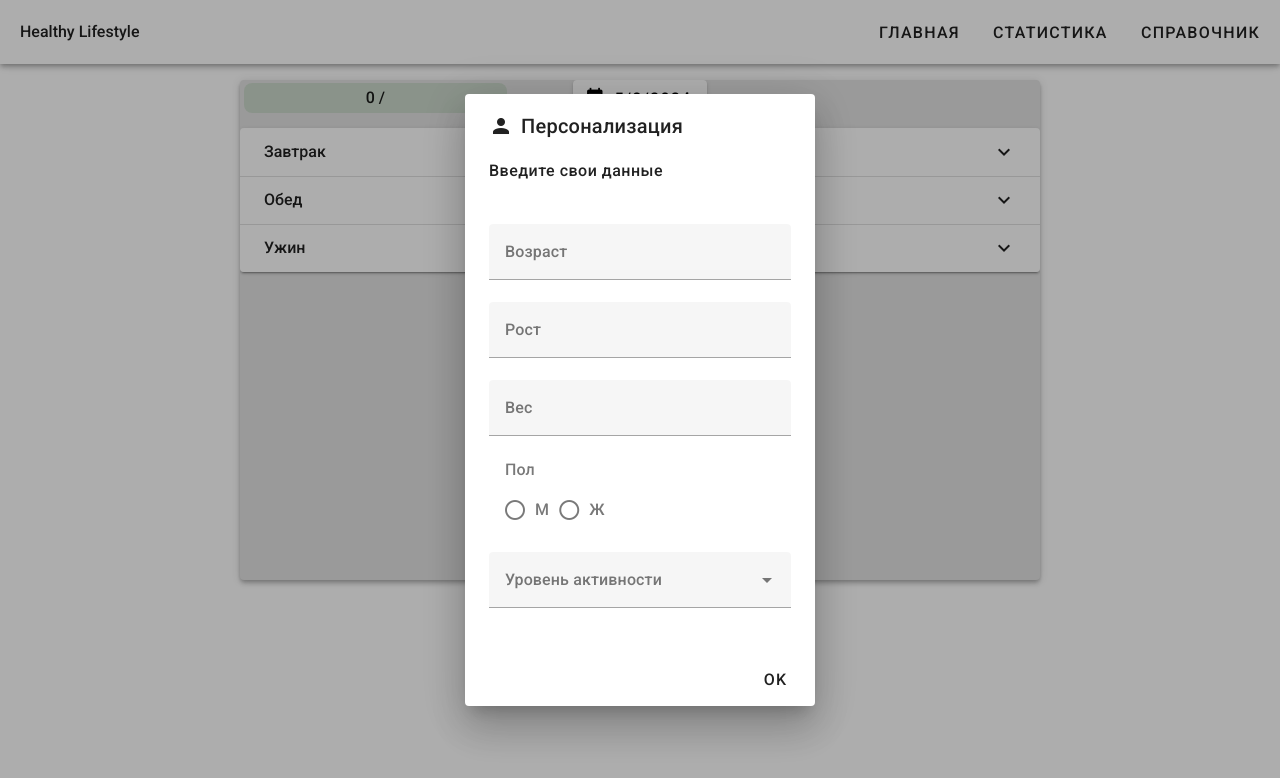
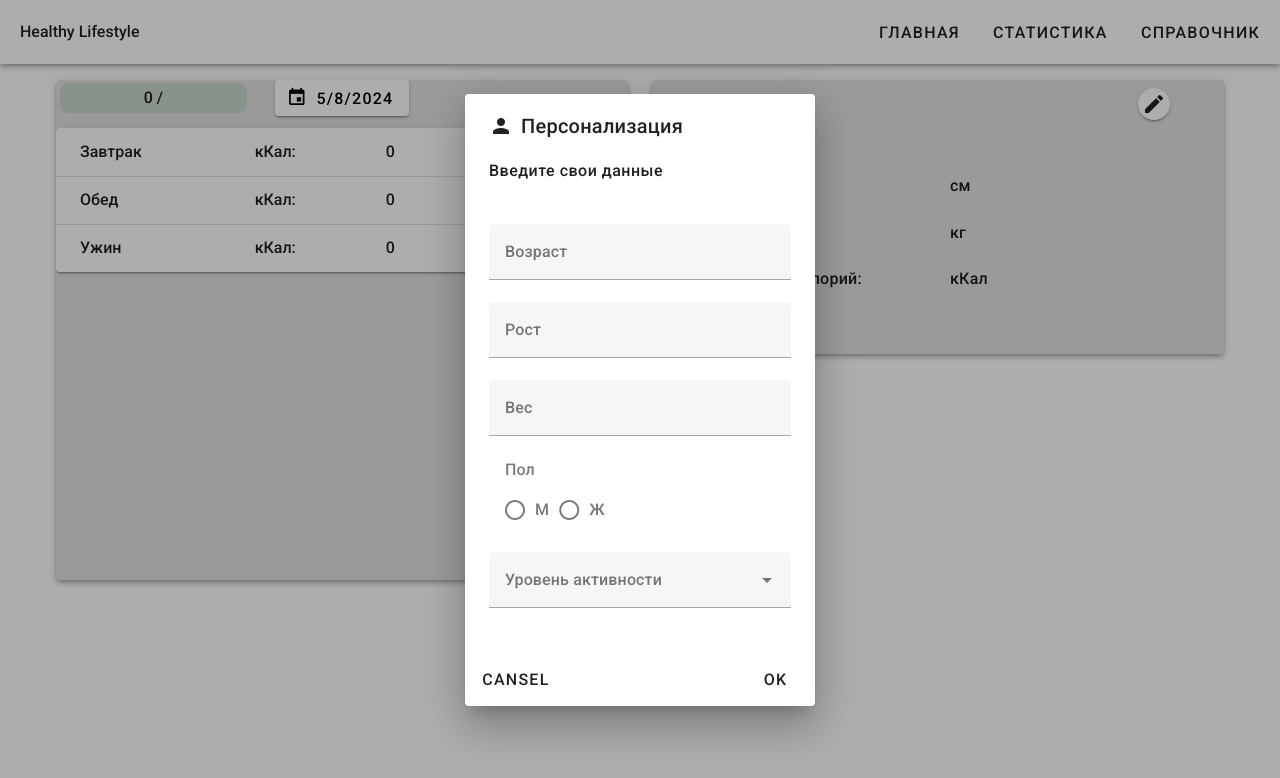
Before and after one commit to Lyashka/Healthy_lifestyle_Strapi, a Vue app: page / in a window 1280 px wide. Shown: the top 778 px of the page. Built offline with nearby package versions, Linux system fonts and the light colour scheme.

Commit message:
add edit personalization

```diff
--- a/src/App.vue
+++ b/src/App.vue
@@ -17,7 +17,7 @@
   </v-app-bar>
 
   <v-main>
-    <Personalization v-if="statusMenuPersonalization"/>
+    <Personalization v-if="statusMenu"/>
     <RouterView />
   </v-main>
 
@@ -26,19 +26,22 @@
 
 <script setup>
 import { RouterView, RouterLink } from 'vue-router'
-import { onMounted, ref } from 'vue'
-
-import { useCalendarDaysStore } from './stores/calendarDays'
-
+import { onMounted, ref, computed } from 'vue'
 
 import Personalization from './components/Personalization.vue';
 
-const statusMenuPersonalization = ref(true)
+import { usePersonalizationDataStore } from '@/stores/personalizationData';
+const personalizationDataStore = usePersonalizationDataStore()
+const { setStatusMenuPersonalization, getStatusMenuPersonalization } = personalizationDataStore
+
+const statusMenu = computed(() => {
+  return getStatusMenuPersonalization()
+})
 onMounted(() => {
   if(localStorage.getItem('personalization')){
-    statusMenuPersonalization.value = false
+    setStatusMenuPersonalization(false)
   }else{
-    statusMenuPersonalization.value = true
+    setStatusMenuPersonalization(true)
   }
 })
 
--- a/src/components/Personalization.vue
+++ b/src/components/Personalization.vue
@@ -38,13 +38,16 @@
           label="Уровень активности"
           :items="listItemsForSelect"
         />
-        <!--const arr = [{title : '' , props: {subtitle: ''}}] -->
       </v-card-text>
       <template v-slot:actions>
         <v-btn
+          text="Cansel"
+          @click="closePersonalization"
+        />
+        <v-btn
           class="ms-auto"
           text="Ok"
-          @click="closePersonalization"
+          @click="savePersonalization"
         />
       </template>
     </v-card>
@@ -56,7 +59,7 @@ import { ref } from 'vue'
 
 import { usePersonalizationDataStore } from '@/stores/personalizationData';
 const personalizationDataStore = usePersonalizationDataStore()
-const { updatePersonalization } = personalizationDataStore
+const { updatePersonalization, setStatusMenuPersonalization } = personalizationDataStore
 
 const dialog = ref(true)
 
@@ -72,26 +75,44 @@ const listItemsForSelect = [
   {
     title : 'Минимальная активность',
     props: {
-      subtitle: 's'
+      subtitle: 'Сидячая работа, не требующая значительных физических нагрузок'
     }
   },
   {
-    title : 'Минимальная активность',
+    title : 'Слабый уровень активности',
     props: {
-      subtitle: 's'
+      subtitle: 'Интенсивные упражнения не менее 20 минут один-три раза в неделю'
+    }
+  },
+  {
+    title : 'Умеренный уровень активности',
+    props: {
+      subtitle: 'Интенсивная тренировка не менее 30-60 мин три-четыре раза в неделю'
+    }
+  },
+  {
+    title : 'Тяжелая или трудоемкая активность',
+    props: {
+      subtitle: 'Интенсивные упражнения и занятия спортом 5-7 дней в неделю'
+    }
+  },
+  {
+    title : 'Экстремальный уровень',
+    props: {
+      subtitle: 'Включает чрезвычайно активные и/или очень энергозатратные виды деятельности'
     }
   }
 ]
-// ['Минимальная активность',
-//                   'Слабый уровень активности',
-//                   'Умеренный уровень активности',
-//                   'Тяжелая или трудоемкая активность',
-//                   'Экстремальный уровень'
-//                   ]
+
+function savePersonalization() {
+  calculateCalories()
+  dialog.value = false
+  setStatusMenuPersonalization(false)
+}
 
 function closePersonalization() {
-    calculateCalories()
-    dialog.value = false
+  dialog.value = false
+  setStatusMenuPersonalization(false)
 }
 
 function calculateCalories() {
@@ -129,6 +150,7 @@ function getActivityParameter() {
         case 'Тяжелая или трудоемкая активность':
             parameterValue = 1.7
             break
+
         case 'Экстремальный уровень':
             parameterValue = 1.9
             break
--- a/src/components/charts/BarComponent.vue
+++ b/src/components/charts/BarComponent.vue
@@ -22,7 +22,6 @@ const props = defineProps({
 
   const chartData = ref(props.data)
 
-  const borderLineValue = ref(getPersonalization().needingCalories)
   const chartOptions = computed ( () => {
     return {
       elements: {
@@ -42,11 +41,10 @@ const props = defineProps({
           annotations: {
             line: {
               type: 'line',
-              yMin: borderLineValue.value,
-              yMax: borderLineValue.value,
+              yMin: getPersonalization().needingCalories,
+              yMax: getPersonalization().needingCalories,
               borderColor: 'red',
               borderWidth: 2,
-
             }
           }
         }
@@ -61,4 +59,5 @@ watch(chartData.value, () => {
                     }
 })
 
+
 </script>
--- a/src/stores/personalizationData.js
+++ b/src/stores/personalizationData.js
@@ -3,18 +3,27 @@ import { defineStore } from 'pinia'
 
 export const usePersonalizationDataStore = defineStore('personalizationData', () => {
     const personalization = ref({})
+    const statusMenuPersonalization = ref(false)
+
+    function setStatusMenuPersonalization(value) {
+        statusMenuPersonalization.value = value
+    }
+    function getStatusMenuPersonalization(){
+        return statusMenuPersonalization.value
+    }
 
     function updatePersonalization(newPerson) {
         personalization.value = newPerson
         localStorage.setItem('personalization', JSON.stringify(personalization.value))
     }
     function getPersonalization(){
-        if(localStorage.getItem('personalization')){
-            personalization.value = JSON.parse(localStorage.getItem('personalization'))
-        }
         return personalization.value
     }
+
     return {
+        setStatusMenuPersonalization,
+        getStatusMenuPersonalization,
+
         updatePersonalization,
         getPersonalization
     }
--- a/src/views/GuidePage.vue
+++ b/src/views/GuidePage.vue
@@ -86,8 +86,10 @@
     </v-dialog>
   </v-card-text>
 
-  <div v-if="loader" class="text-center">
-    <v-progress-circular  indeterminate></v-progress-circular>
+  <div v-if="loader" class="text-center mb-2">
+    <v-progress-circular  indeterminate :width="4"></v-progress-circular>
+  </div>
+  <div v-else class="mb-9">
   </div>
   <v-data-table
     :headers="headers"
--- a/src/views/MainPage.vue
+++ b/src/views/MainPage.vue
@@ -1,7 +1,7 @@
 <template>
   <div class="mx-auto ">
     <v-container>
-    <v-row no-gutters>
+    <v-row  style="display: flex; flex-wrap: wrap;">
       <v-col>
         <v-card
           max-width="800px"
@@ -121,6 +121,74 @@
           </v-expansion-panels>
         </v-card>
       </v-col>
+
+      <v-col>
+        <v-card
+          max-width="800px"
+          min-width="300px"
+          min-height="250px"
+          class="mx-auto"
+          style="background-color:rgb(228,228,228);"
+          elevation="4"
+        >
+          <v-card-title>
+            <v-row>
+              <v-col>
+                Ваши данные
+              </v-col>
+              <v-col cols="2">
+                <v-btn
+                  size="x-small"
+                  icon="mdi-pencil"
+                  @click="openMenuPersonalization"
+                />
+              </v-col>
+            </v-row>
+          </v-card-title>
+          <v-card-text>
+            <v-row>
+              <v-col >
+                Возраст:
+              </v-col>
+              <v-col>
+                {{ age }}
+              </v-col>
+            </v-row>
+            <v-row>
+              <v-col >
+                Рост:
+              </v-col>
+              <v-col>
+                {{ height }} см
+              </v-col>
+            </v-row>
+            <v-row>
+              <v-col>
+                Вес:
+              </v-col>
+              <v-col>
+                {{ weight }} кг
+              </v-col>
+            </v-row>
+            <v-row>
+              <v-col>
+                Дневная норма калорий:
+              </v-col>
+              <v-col>
+                {{ needingCalories }} кКал
+              </v-col>
+            </v-row>
+            <v-row>
+              <v-col>
+                Активность:
+              </v-col>
+              <v-col>
+                {{ activity }}
+              </v-col>
+            </v-row>
+          </v-card-text>
+        </v-card>
+      </v-col>
     </v-row>
   </v-container>
   </div>
@@ -136,7 +204,7 @@ import food_rations from '../data/food_rations.json'
 
 import { usePersonalizationDataStore } from '@/stores/personalizationData';
 const personalizationDataStore = usePersonalizationDataStore()
-const { getPersonalization, updatePersonalization } = personalizationDataStore
+const { getPersonalization, updatePersonalization,  setStatusMenuPersonalization, getStatusMenuPersonalization } = personalizationDataStore
 
 import { useCalendarDaysStore } from '../stores/calendarDays'
 const calendarDaysStore = useCalendarDaysStore()
@@ -147,12 +215,32 @@ const rations = ref([]);
 const data = ref(getDataForDay())
 const progressLinerValue = ref(0)
 
+const age = computed(() => {
+  return getPersonalization().age
+})
+const height = computed(() => {
+  return getPersonalization().height
+})
+const weight = computed(() => {
+  return getPersonalization().weight
+})
+const needingCalories = computed(() => {
+  return getPersonalization().needingCalories
+})
+const activity = computed(() => {
+  return getPersonalization().activity
+})
+
 const myCalories = computed(()=>{
   return calculateMyCalories()
 })
 
 const getRations = function() {
   rations.value = food_rations
+}
+
+function openMenuPersonalization() {
+  setStatusMenuPersonalization(true)
 }
 
 function getSummCalories(id){
--- a/src/views/StatisticsPage.vue
+++ b/src/views/StatisticsPage.vue
@@ -30,6 +30,7 @@ import { usePersonalizationDataStore } from '@/stores/personalizationData';
 const personalizationDataStore = usePersonalizationDataStore()
 const { getPersonalization } = personalizationDataStore
 
+
 const data = ref({
     datasets: [{ data: [] }],
     labels: [],
```
